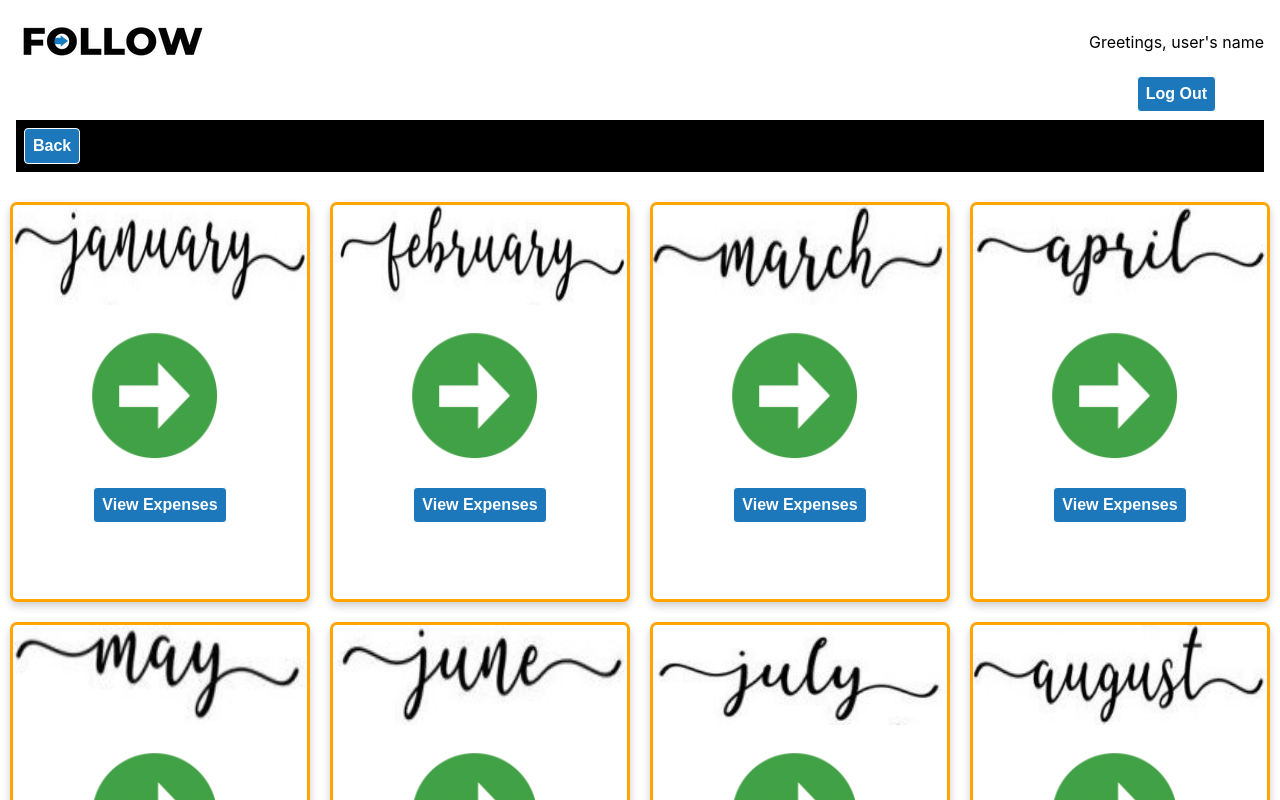
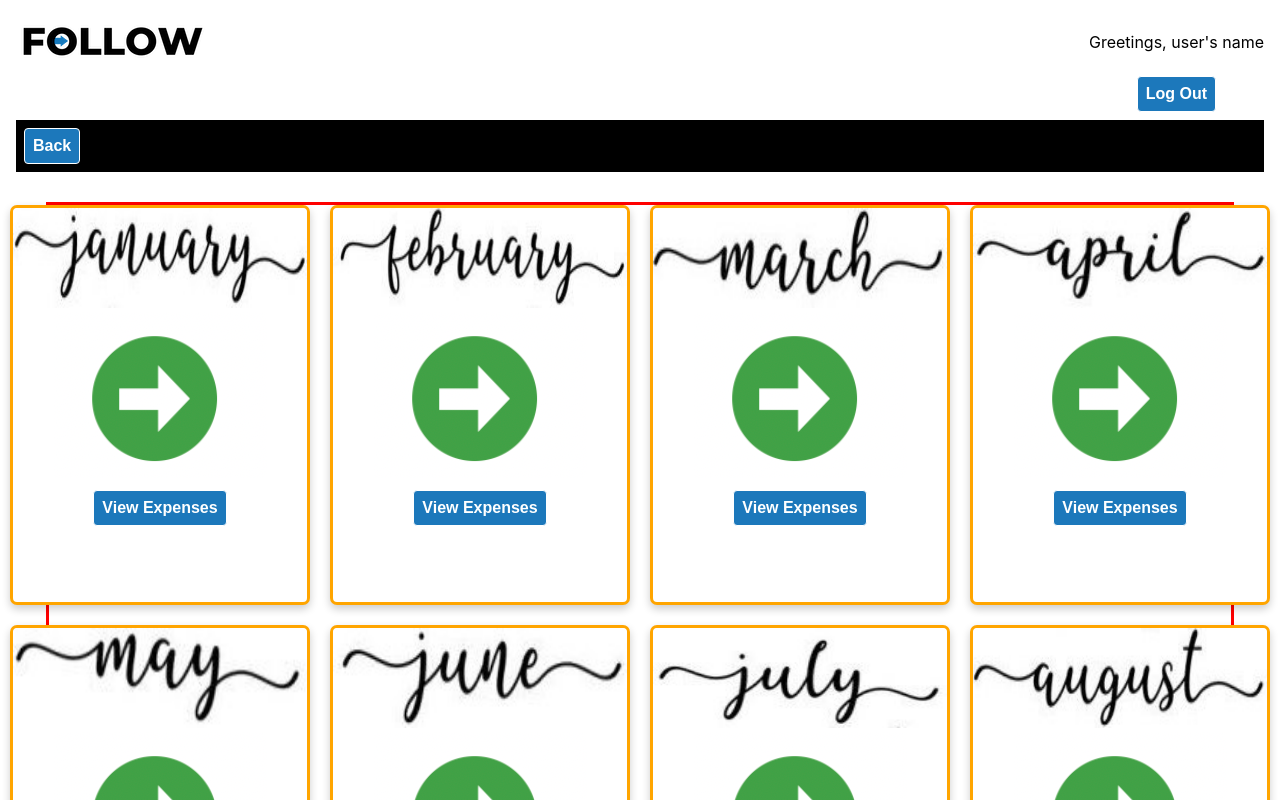
Before and after one commit to g0livax27/Follow-App, a React (Create React App) app: page /expenses in a window 1280 px wide. Shown: the top 800 px of the page. Built offline with nearby package versions, Linux system fonts and the light colour scheme; no server answers.

Commit message:
fixing css

```diff
--- a/public/index.html
+++ b/public/index.html
@@ -25,7 +25,7 @@
       work correctly both with client-side routing and a non-root public URL.
       Learn how to configure a non-root public URL by running `npm run build`.
     -->
-    <title>React App</title>
+    <title>Follow App</title>
   </head>
   <body>
     <noscript>You need to enable JavaScript to run this app.</noscript>
--- a/src/pages/App/App.css
+++ b/src/pages/App/App.css
@@ -50,11 +50,13 @@
 
 .months {
   display: grid;
+  /* grid-template-columns: repeat(4, 1fr); */
   grid-template-columns: 300px 300px 300px 300px;
   grid-gap: 20px 20px;
   margin: 30px;
   justify-content: center;
   box-sizing: border-box;
+  border: solid red;
 }
 
 .monthCards,
```
